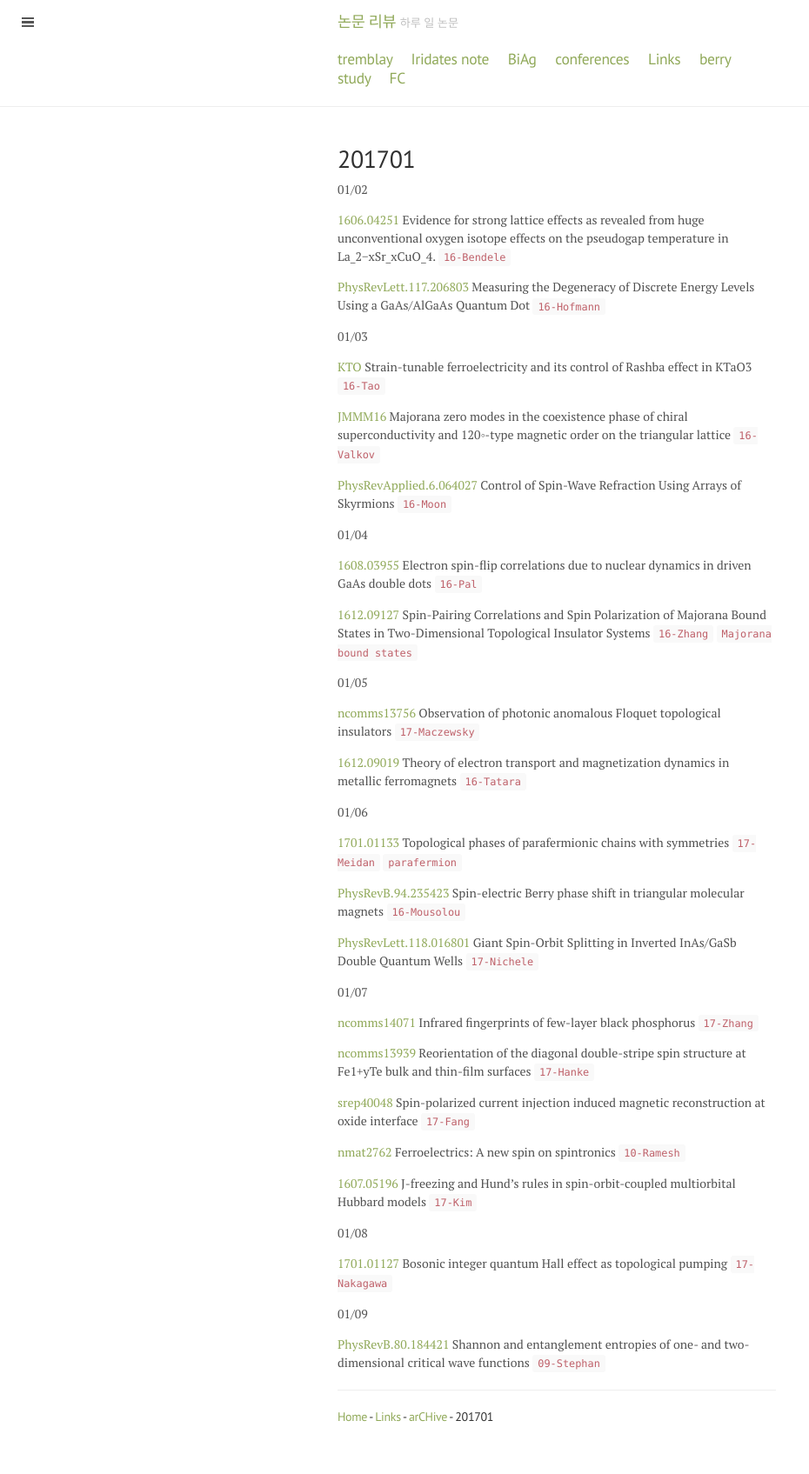
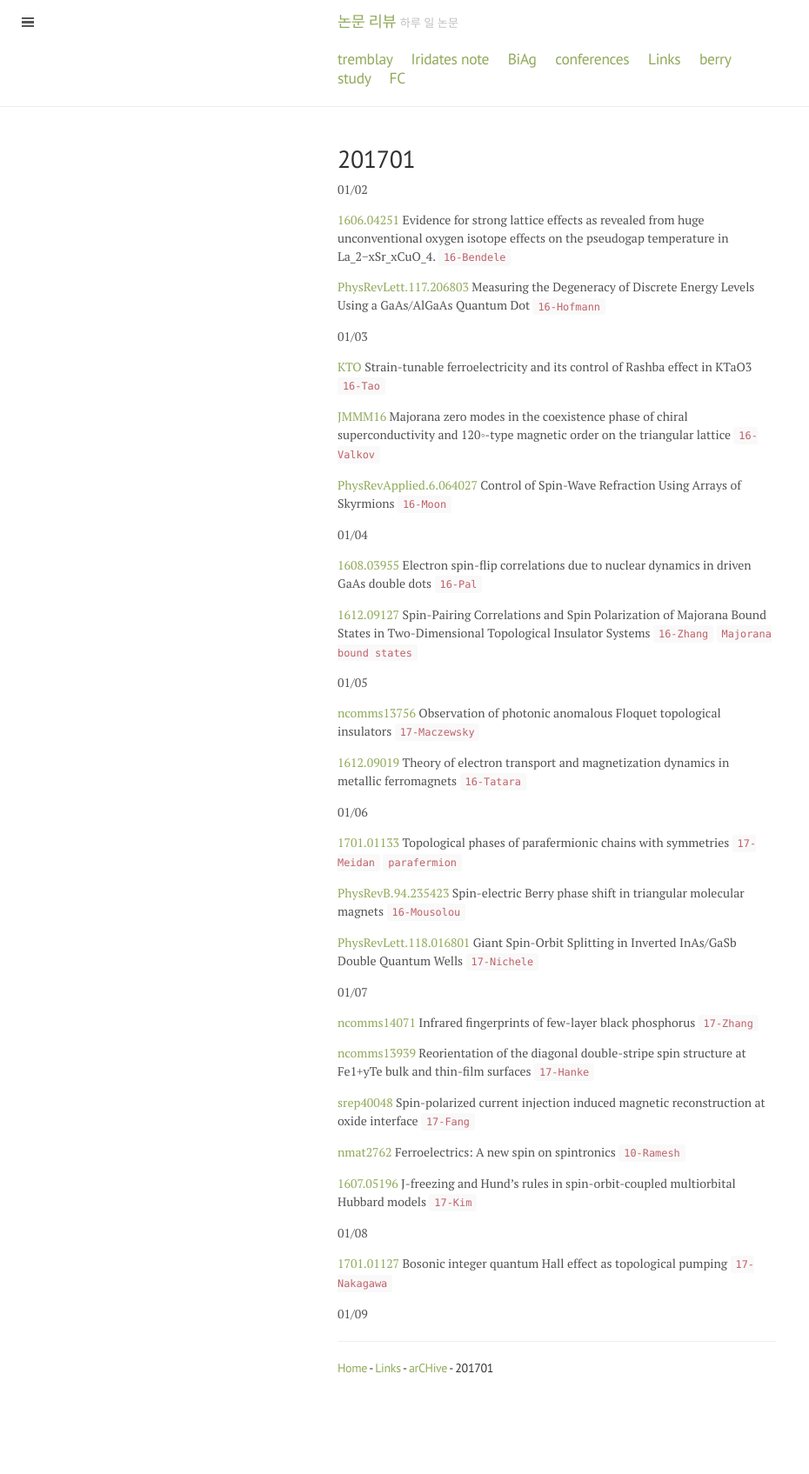
Before and after one commit to qkrwlsghdcjsworlt/work, a Jekyll site: the page built from 201701.md, in a window 1280 px wide. Shown: the whole page at 87% size, without its empty margins (0-930 px from the left). Built offline with Jekyll 4.4.1, drawn with Linux system fonts in a browser that asks for light colours; after the commit the page ends 1638 px from its top, so only the background shows below that.

Commit message:
“update”

```diff
--- a/201701.md
+++ b/201701.md
@@ -59,7 +59,7 @@ Topological Insulator Systems `16-Zhang` `Majorana bound states`
 
 01/09
 
-[PhysRevB.80.184421](http://journals.aps.org/prb/abstract/10.1103/PhysRevB.80.184421) Shannon and entanglement entropies of one- and two-dimensional critical wave functions `09-Stephan`
+
 
 
 
```
